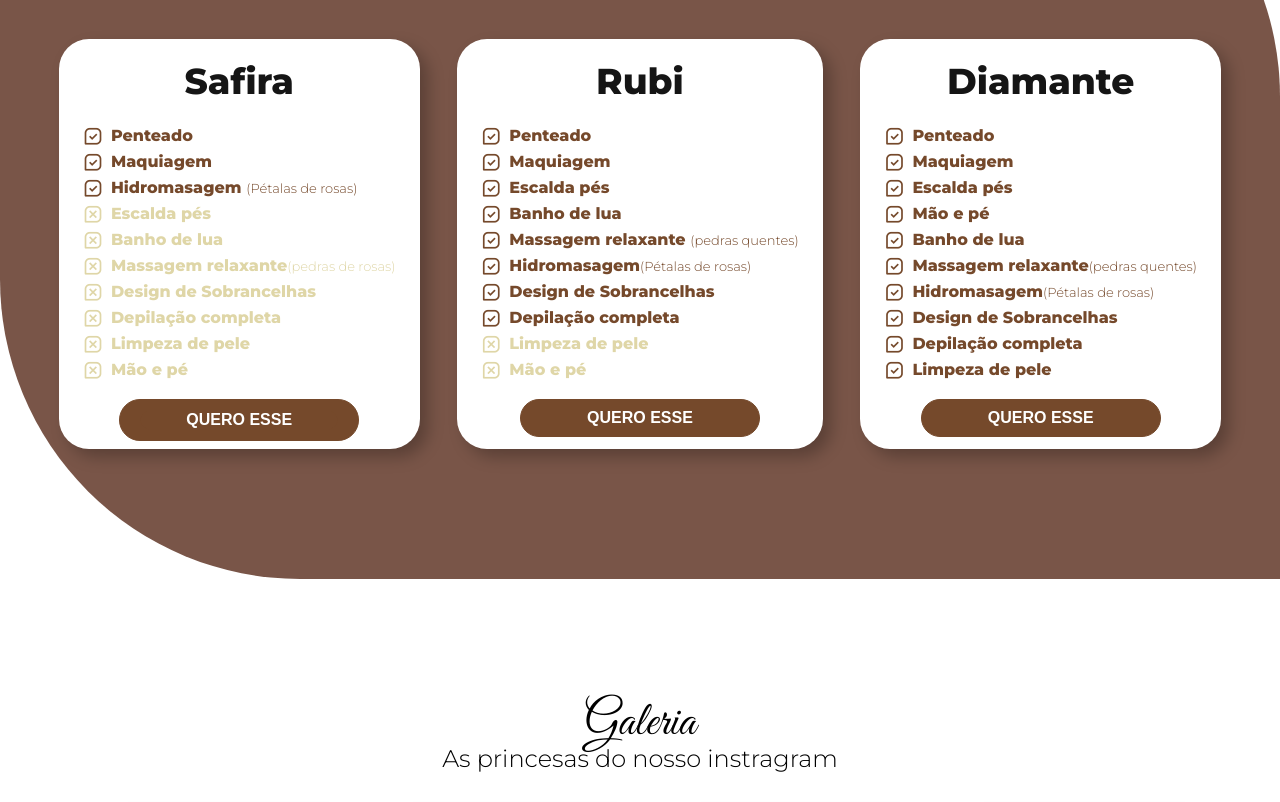
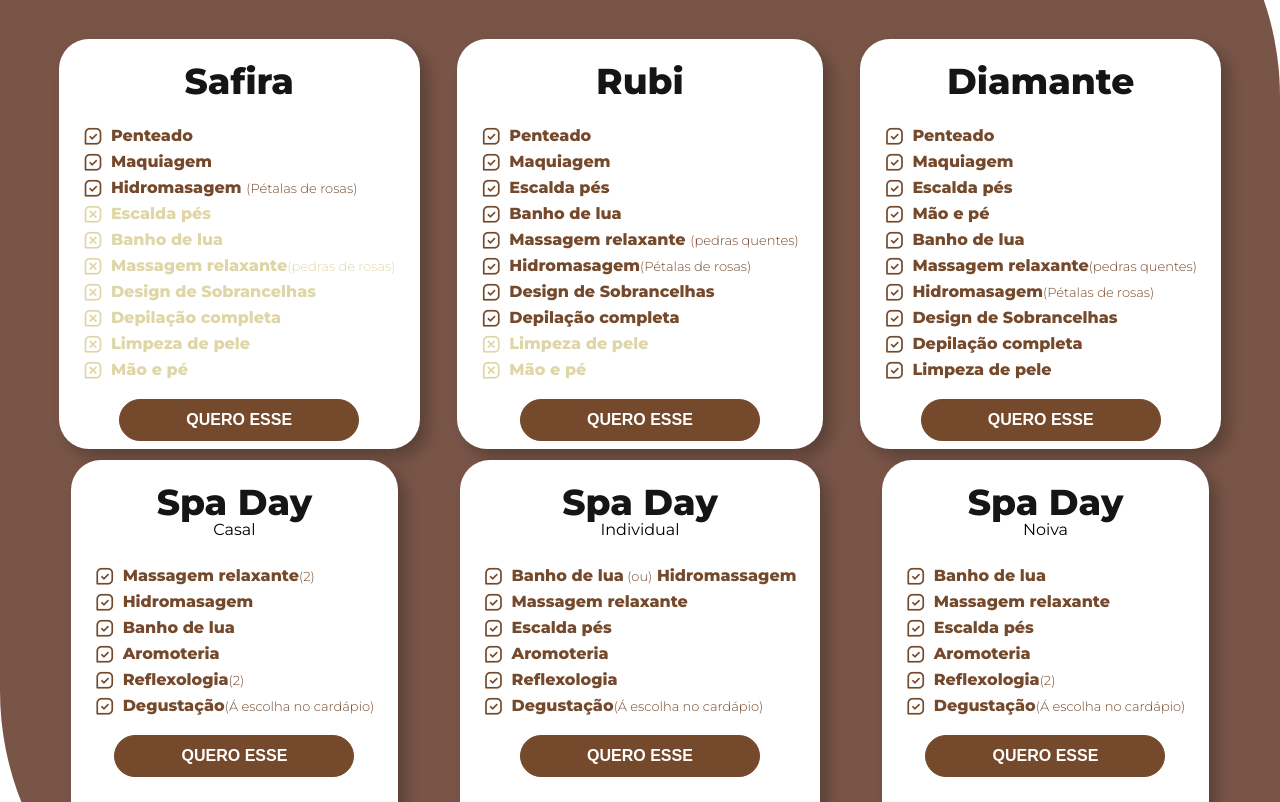
Before and after one commit to Gustdv/salao-2, a plain HTML site: page index.html in a window 1280 px wide. Shown: the part 2718-3520 px from the top of the page. Drawn offline with nearby package versions, Linux system fonts and the light colour scheme.

Commit message:
alteracoes 28/10 noite

```diff
--- a/assests/css/style.css
+++ b/assests/css/style.css
@@ -104,6 +104,7 @@ a{
 .section__title{
     margin: 0 auto;
     text-align: center;
+    color: white;
 }
 .section__title h1{
     font-family: var(--font-cursive);
@@ -329,6 +330,7 @@ a{
     border-radius: 30px;
     box-shadow:  4px 8px 16px rgba(0,0,0,0.25);
     z-index: var(--z_negative);
+
 }
 .about__descripion p{
     font-weight: var(--font-medium);
@@ -410,6 +412,9 @@ a{
     padding: 1.5rem;
     margin: 10px auto;
     transition: all 400ms ease-in-out;
+}
+#card2{
+    margin: 1px auto;
 }
 .card:hover{
     transform: scale(1.1);
--- a/assests/js/style.js
+++ b/assests/js/style.js
@@ -40,3 +40,10 @@ function scrollHeader(){
 
 }
 window.addEventListener('scroll', scrollHeader)
+
+var button = document.getElementById("btn2");
+
+button.addEventListener('click', function() {
+    var card = document.querySelector('.testimonials section');
+    card.classList.toggle('active');
+})
--- a/index.html
+++ b/index.html
@@ -242,7 +242,7 @@
                                 <p class="not">Mão e pé</p>
                             </div>
 
-                            <button class="btn" >quero esse</button>
+                            <button class="btn"><a id="safi" href="https://l.instagram.com/?u=https%3A%2F%2Fwa.me%2F558899769503%3Ftext%3DOl%25C3%25A1%252C%2Bgostaria%2Bde%2Bagendar%2Bo%2Bmeu%2Bmomento%2BLuxor%2521&e=AT1gSHPn1bQ2TKbi7axw3VnBZoF2UJhzZTctBdk3h2pEEYRTGBrpOtdf78_4Bc-akv0YptJg_R59zJ-vO9WM85ZX8FRInSdqq3kpeA&s=1" target="_blank">quero esse</a></button>
                         </div>
                     </div>
 
@@ -291,51 +291,115 @@
                                 <i class='bx bx-message-square-check check__icon' ></i>
                                 <p class="item">Limpeza de pele</p>
                             </div>
-                            <button class="btn">quero esse</button>
+                            <button class="btn"><a id="safi" href="https://l.instagram.com/?u=https%3A%2F%2Fwa.me%2F558899769503%3Ftext%3DOl%25C3%25A1%252C%2Bgostaria%2Bde%2Bagendar%2Bo%2Bmeu%2Bmomento%2BLuxor%2521&e=AT1gSHPn1bQ2TKbi7axw3VnBZoF2UJhzZTctBdk3h2pEEYRTGBrpOtdf78_4Bc-akv0YptJg_R59zJ-vO9WM85ZX8FRInSdqq3kpeA&s=1" target="_blank">quero esse</a></button>
                         </div>
                     </div>
 
 
-                 <!--    <div class="card">
+                    <div class="card" id="card2">
                         <div class="card__title">
-                            <h1>Diamante</h1>
+                            <h1>Spa Day</h1>
+                            <span>Casal</span>
                         </div>
                         <div class="card__items">
                             <div class="item">
                                 <i class='bx bx-message-square-check check__icon' ></i>
-                                <p>Penteado</p>
+                                <p>Massagem relaxante<span>(2)</span></p>
                             </div>
                             <div class="item">
                                 <i class='bx bx-message-square-check check__icon' ></i>
-                                <p>Maquiagem</p>
+                                <p>Hidromasagem<span></span> </p>
                             </div>
                             <div class="item">
                                 <i class='bx bx-message-square-check check__icon' ></i>
-                                <p>Unhas<span>(tradicional francesa)</span></p>
+                                <p>Banho de lua<span></span></p>
                             </div>
                             <div class="item">
                                 <i class='bx bx-message-square-check check__icon' ></i>
-                                <p>Depilação<span>(1 area)</span></p>
+                                <p>Aromoteria<span></span></p>
                             </div>
                             <div class="item">
                                 <i class='bx bx-message-square-check check__icon' ></i>
-                                <p>Design de sobrancelha</p>
+                                <p>Reflexologia<span>(2)</span> </p>
                             </div>
                             <div class="item">
                                 <i class='bx bx-message-square-check check__icon' ></i>
-                                <p>Limpeza de pele</p>
+                                <p>Degustação<span>(Á escolha no  cardápio)</span> </p>
+                            </div>
+
+                            <button class="btn"><a id="safi" href="https://l.instagram.com/?u=https%3A%2F%2Fwa.me%2F558899769503%3Ftext%3DOl%25C3%25A1%252C%2Bgostaria%2Bde%2Bagendar%2Bo%2Bmeu%2Bmomento%2BLuxor%2521&e=AT1gSHPn1bQ2TKbi7axw3VnBZoF2UJhzZTctBdk3h2pEEYRTGBrpOtdf78_4Bc-akv0YptJg_R59zJ-vO9WM85ZX8FRInSdqq3kpeA&s=1" target="_blank">quero esse</a></button>
+                        </div>
+                    </div>
+
+                    <div class="card" id="card2">
+                        <div class="card__title">
+                            <h1>Spa Day</h1>
+                            <span>Individual</span>
+                        </div>
+                        <div class="card__items">
+                            <div class="item">
+                                <i class='bx bx-message-square-check check__icon' ></i>
+                                <p>Banho de lua<span> (ou)</span> Hidromassagem</p>
                             </div>
                             <div class="item">
                                 <i class='bx bx-message-square-check check__icon' ></i>
-                                <p>Sala de noiva reservada</p>
+                                <p>Massagem relaxante<span></span> </p>
                             </div>
                             <div class="item">
                                 <i class='bx bx-message-square-check check__icon' ></i>
-                                <p>Mesa de frutas</p>
+                                <p>Escalda pés<span></span></p>
                             </div>
-                            <button class="btn">quero esse</button>
+                            <div class="item">
+                                <i class='bx bx-message-square-check check__icon' ></i>
+                                <p>Aromoteria<span></span></p>
+                            </div>
+                            <div class="item">
+                                <i class='bx bx-message-square-check check__icon' ></i>
+                                <p>Reflexologia<span></span> </p>
+                            </div>
+                            <div class="item">
+                                <i class='bx bx-message-square-check check__icon' ></i>
+                                <p>Degustação<span>(Á escolha no  cardápio)</span> </p>
+                            </div>
+
+                            <button class="btn"><a id="safi" href="https://l.instagram.com/?u=https%3A%2F%2Fwa.me%2F558899769503%3Ftext%3DOl%25C3%25A1%252C%2Bgostaria%2Bde%2Bagendar%2Bo%2Bmeu%2Bmomento%2BLuxor%2521&e=AT1gSHPn1bQ2TKbi7axw3VnBZoF2UJhzZTctBdk3h2pEEYRTGBrpOtdf78_4Bc-akv0YptJg_R59zJ-vO9WM85ZX8FRInSdqq3kpeA&s=1" target="_blank">quero esse</a></button>
                         </div>
-                    </div> -->
+                    </div>
+
+                    <div class="card" id="card2">
+                        <div class="card__title">
+                            <h1>Spa Day</h1>
+                            <span>Noiva</span>
+                        </div>
+                        <div class="card__items">
+                            <div class="item">
+                                <i class='bx bx-message-square-check check__icon' ></i>
+                                <p>Banho de lua<span></span></p>
+                            </div>
+                            <div class="item">
+                                <i class='bx bx-message-square-check check__icon' ></i>
+                                <p>Massagem relaxante<span></span> </p>
+                            </div>
+                            <div class="item">
+                                <i class='bx bx-message-square-check check__icon' ></i>
+                                <p>Escalda pés<span></span></p>
+                            </div>
+                            <div class="item">
+                                <i class='bx bx-message-square-check check__icon' ></i>
+                                <p>Aromoteria<span></span></p>
+                            </div>
+                            <div class="item">
+                                <i class='bx bx-message-square-check check__icon' ></i>
+                                <p>Reflexologia<span>(2)</span> </p>
+                            </div>
+                            <div class="item">
+                                <i class='bx bx-message-square-check check__icon' ></i>
+                                <p>Degustação<span>(Á escolha no  cardápio)</span> </p>
+                            </div>
+
+                            <button class="btn"><a id="safi" href="https://l.instagram.com/?u=https%3A%2F%2Fwa.me%2F558899769503%3Ftext%3DOl%25C3%25A1%252C%2Bgostaria%2Bde%2Bagendar%2Bo%2Bmeu%2Bmomento%2BLuxor%2521&e=AT1gSHPn1bQ2TKbi7axw3VnBZoF2UJhzZTctBdk3h2pEEYRTGBrpOtdf78_4Bc-akv0YptJg_R59zJ-vO9WM85ZX8FRInSdqq3kpeA&s=1" target="_blank">quero esse</a></button>
+                        </div>
+                    </div>
                 </div>
             </div>
         </section>
@@ -373,7 +437,7 @@
                         <img src="/WhatsApp Image 2023-10-27 at 13.19.08 (1)-fotor-20231027132323.png" alt="">
                     </div>
                 </div>
-                <button class="btn">ver mais</button>
+               <!-- <button class="btn" id="btn2">ver mais</button> -->
             </div>
         </section>
         <section class="testimonials section">
```
